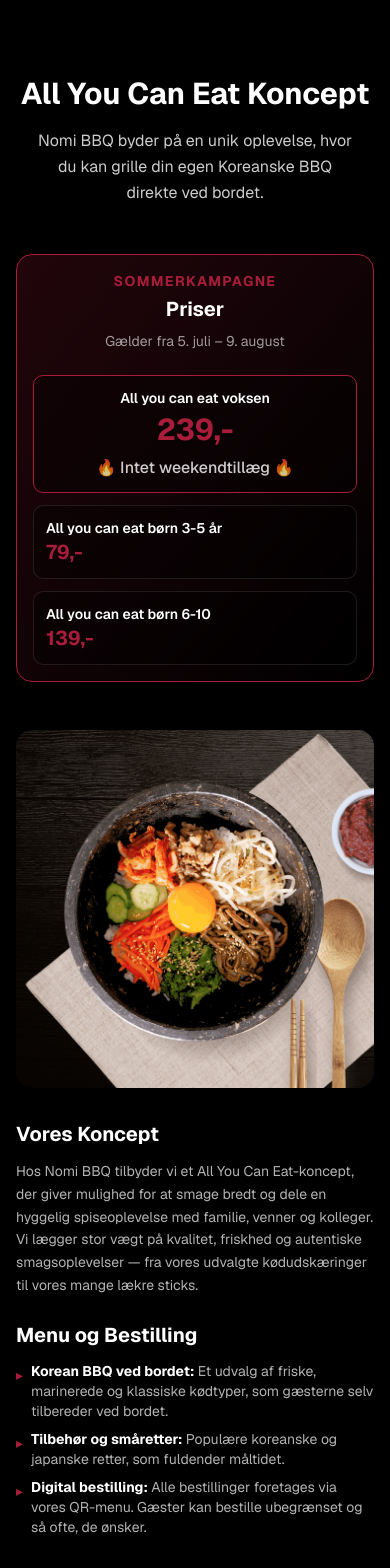
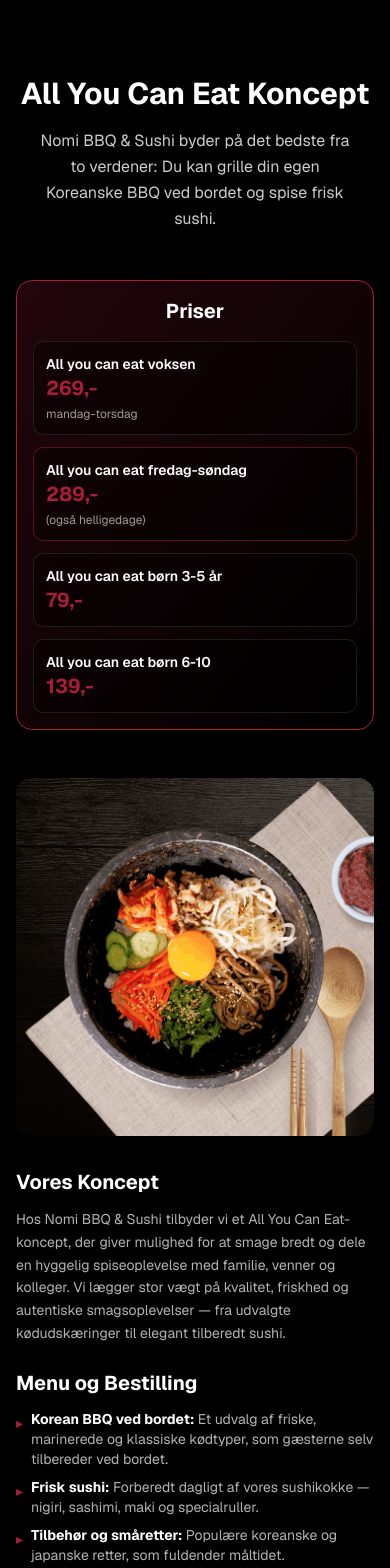
Before and after one commit to 4realplm-design/v0-nomi, a Next.js app: page / in a window 390 px wide. Shown: the part 960-2528 px from the top of the page. Built offline with nearby package versions, Linux system fonts and the light colour scheme; no server answers.

Commit message:
Restored v229: Initialized repository for chat Nomi

```diff
--- a/app/bestil-mad/page.tsx
+++ b/app/bestil-mad/page.tsx
@@ -2,7 +2,7 @@ import type { Metadata } from "next"
 import BestilMadClientPage from "./client"
 
 export const metadata: Metadata = {
-  title: "Bestil Mad | NOMI B.B.Q",
+  title: "Bestil Mad | NOMI B.B.Q & Sushi",
   description: "Bestil takeaway fra NOMI - Kommer snart!",
 }
 
--- a/app/booking/page.tsx
+++ b/app/booking/page.tsx
@@ -2,8 +2,8 @@ import type { Metadata } from "next"
 import BookingClient from "./client"
 
 export const metadata: Metadata = {
-  title: "Book Bord | NOMI Koreansk BBQ",
-  description: "Book dit bord hos Nomi Koreansk BBQ i Brønderslev",
+  title: "Book Bord | NOMI Koreansk BBQ & Sushi",
+  description: "Book dit bord hos Nomi Koreansk BBQ & Sushi i Brønderslev",
 }
 
 export default function BookingPage() {
--- a/app/layout.tsx
+++ b/app/layout.tsx
@@ -12,21 +12,21 @@ const _geist = Geist({ subsets: ["latin"] })
 const _geistMono = Geist_Mono({ subsets: ["latin"] })
 
 export const metadata: Metadata = {
-  title: "Nomi B.B.Q | Autentisk Koreansk BBQ i Brønderslev",
+  title: "Nomi B.B.Q & Sushi | Koreansk BBQ × Japansk Sushi i Brønderslev",
   description:
-    "Oplev autentisk koreansk BBQ på Peder Nielsens Plads 8B i Brønderslev. Sommerkampagne: All You Can Eat BBQ & Sticks for kun 239,-. Book bord nu!",
+    "Oplev hvor koreansk BBQ mødes med japansk sushi på Peder Nielsens Plads 8B i Brønderslev. Autentisk bordgrill-oplevelse med friske råvarer. All You Can Eat fra 279,-. Book bord nu!",
   openGraph: {
-    title: "Nomi B.B.Q | Autentisk Koreansk BBQ i Brønderslev",
+    title: "Nomi B.B.Q & Sushi | Koreansk BBQ × Japansk Sushi i Brønderslev",
     description:
-      "Oplev autentisk koreansk BBQ på Peder Nielsens Plads 8B i Brønderslev. Sommerkampagne: All You Can Eat BBQ & Sticks for kun 239,-. Book bord nu!",
+      "Oplev hvor koreansk BBQ mødes med japansk sushi på Peder Nielsens Plads 8B i Brønderslev. Autentisk bordgrill-oplevelse med friske råvarer. All You Can Eat fra 279,-. Book bord nu!",
     url: "https://www.nomirestaurant.dk",
-    siteName: "Nomi B.B.Q",
+    siteName: "Nomi B.B.Q & Sushi",
     images: [
       {
         url: "/images/nyt-20projekt-20-2816-29.png",
         width: 1200,
         height: 1200,
-        alt: "Nomi B.B.Q - Koreansk Restaurant i Brønderslev",
+        alt: "Nomi B.B.Q & Sushi - Koreansk og Japansk Restaurant i Brønderslev",
       },
     ],
     locale: "da_DK",
@@ -34,19 +34,19 @@ export const metadata: Metadata = {
   },
   twitter: {
     card: "summary_large_image",
-    title: "Nomi B.B.Q | Autentisk Koreansk BBQ i Brønderslev",
+    title: "Nomi B.B.Q & Sushi | Koreansk BBQ × Japansk Sushi i Brønderslev",
     description:
-      "Oplev autentisk koreansk BBQ på Peder Nielsens Plads 8B i Brønderslev. Sommerkampagne: All You Can Eat BBQ & Sticks for kun 239,-.",
+      "Oplev hvor koreansk BBQ mødes med japansk sushi på Peder Nielsens Plads 8B i Brønderslev. Autentisk bordgrill-oplevelse med friske råvarer.",
     images: ["/images/nyt-20projekt-20-2816-29.png"],
   },
   keywords: [
     "koreansk restaurant Brønderslev",
-    "koreansk BBQ Brønderslev",
+    "sushi Brønderslev",
     "BBQ restaurant",
+    "japansk mad",
     "bordgrill",
     "all you can eat",
     "Nomi restaurant",
-    "sommerkampagne",
   ],
   icons: {
     icon: "/images/nomi-logo-circle.png",
--- a/app/menu/page.tsx
+++ b/app/menu/page.tsx
@@ -226,32 +226,27 @@ export default function MenuPage() {
           <p className="text-sm text-white/40">Max 2 timer per reservation</p>
 
           <div className="mt-8 bg-gradient-to-br from-[#A91D3A]/25 via-black to-black border-2 border-[#A91D3A] rounded-2xl p-6 sm:p-8 text-left">
+            <p className="text-[#A91D3A] font-bold text-sm uppercase tracking-widest mb-2">Sommerkampagne</p>
             <h2 className="text-2xl sm:text-3xl font-bold text-white mb-3 text-balance">
-              🔥 SOMMERKAMPAGNE HOS NOMI BBQ 🔥
+              All You Can Eat Koreansk BBQ &amp; Sticks
             </h2>
-            <p className="text-lg text-white/80 mb-4">
-              Fra 5. juli – 9. august kører vi en skøn sommerkampagne!
-            </p>
-            <p className="text-xl font-semibold text-white mb-2">
-              🥩 All You Can Eat Koreansk BBQ & Sticks
-            </p>
             <p className="text-3xl sm:text-4xl font-bold text-[#A91D3A] mb-3">
-              Kun 239 kr. <span className="text-base font-normal text-white/60">pr. person</span>
+              239,- <span className="text-base font-normal text-white/60">pr. person</span>
             </p>
             <ul className="space-y-1.5 text-white/70 text-sm sm:text-base">
               <li className="flex items-start gap-2">
                 <span className="text-[#A91D3A] mt-0.5">▸</span>
+                <span>Gælder fra 5. juli til 9. august</span>
+              </li>
+              <li className="flex items-start gap-2">
+                <span className="text-[#A91D3A] mt-0.5">▸</span>
                 <span>
-                  Samme pris alle ugens dage — <strong className="text-white">nyd maden i weekenden helt uden ekstra gebyr</strong>
+                  Samme pris alle ugens dage — <strong className="text-white">intet weekendtillæg</strong>
                 </span>
               </li>
               <li className="flex items-start gap-2">
-                <span className="text-[#A91D3A] mt-0.5">🍣</span>
+                <span className="text-[#A91D3A] mt-0.5">▸</span>
                 <span>Vi serverer ikke sushi i denne periode</span>
-              </li>
-              <li className="flex items-start gap-2">
-                <span className="text-[#A91D3A] mt-0.5">📅</span>
-                <span>Book dit bord allerede i dag – vi glæder os til at byde jer velkommen!</span>
               </li>
             </ul>
           </div>
--- a/components/menu-preview.tsx
+++ b/components/menu-preview.tsx
@@ -27,8 +27,8 @@ export default function MenuPreview() {
       items: ["Bulgogi Bøf", "Galbi Ribben", "Samgyeopsal Bacon"],
     },
     {
-      category: "Sticks Specialiteter",
-      items: ["Chicken Satay", "Beef Sticks", "Prawn Sticks"],
+      category: "Sushi Specialiteter",
+      items: ["Dragon Roll", "Spicy Tuna Roll", "Premium Nigiri Set"],
     },
     {
       category: "Beilag & Saucer",
--- a/components/soft-opening-banner.tsx
+++ b/components/soft-opening-banner.tsx
@@ -27,28 +27,32 @@ export default function SoftOpeningBanner() {
           <div className="flex-1">
             <div className="flex items-center gap-3 mb-2">
               <span className="text-2xl">🔥</span>
-              <h3 className="text-xl font-bold">SOMMERKAMPAGNE HOS NOMI BBQ</h3>
+              <h3 className="text-xl font-bold">Soft Åbning – Nomi Koreansk BBQ & Sushi</h3>
             </div>
 
             <div className="space-y-3 text-sm md:text-base">
               <p className="font-medium">
-                Fra 5. juli – 9. august kører vi en skøn sommerkampagne!
+                Vi glæder os til at invitere jer til soft åbning hos Nomi Koreansk BBQ & Sushi
               </p>
 
               <div className="bg-white/10 rounded-lg p-3 backdrop-blur-sm">
-                <p className="font-bold text-lg">💰 Kun 239 kr. pr. person</p>
+                <p className="font-bold text-lg">📅 Mandag d. 15/12-2025 kl. 12.00</p>
               </div>
 
               <p className="text-white/90">
-                Nyd All You Can Eat Koreansk BBQ & Sticks til en helt særlig sommerpris.
+                I soft åbningsperioden tester vi vores koncept, køkken og service, så vi kan sikre den bedste oplevelse
+                frem mod den officielle åbning.
               </p>
 
-              <div className="grid md:grid-cols-2 gap-2 my-3">
+              <div className="grid md:grid-cols-3 gap-2 my-3">
                 <div className="bg-white/10 rounded px-3 py-2 backdrop-blur-sm">
-                  <span className="font-semibold">🥩 All You Can Eat BBQ & Sticks</span>
+                  <span className="font-semibold">🍖 Koreansk BBQ ved bordet</span>
                 </div>
                 <div className="bg-white/10 rounded px-3 py-2 backdrop-blur-sm">
-                  <span className="font-semibold">✨ Intet weekendtillæg</span>
+                  <span className="font-semibold">🍣 Sushi & varme retter</span>
+                </div>
+                <div className="bg-white/10 rounded px-3 py-2 backdrop-blur-sm">
+                  <span className="font-semibold">🍽️ All You Can Eat-koncept</span>
                 </div>
               </div>
 
--- a/components/story.tsx
+++ b/components/story.tsx
@@ -50,7 +50,8 @@ export default function Story() {
             All You Can Eat Koncept
           </h2>
           <p className="text-base sm:text-lg md:text-xl text-white/80 max-w-3xl mx-auto leading-relaxed px-4">
-            Nomi BBQ byder på en unik oplevelse, hvor du kan grille din egen Koreanske BBQ direkte ved bordet.
+            Nomi BBQ & Sushi byder på det bedste fra to verdener: Du kan grille din egen Koreanske BBQ ved bordet og
+            spise frisk sushi.
           </p>
         </div>
 
@@ -58,16 +59,17 @@ export default function Story() {
           className={`mb-12 sm:mb-16 max-w-3xl mx-auto transition-all duration-1000 delay-200 ${isVisible ? "opacity-100 scale-100" : "opacity-0 scale-95"}`}
         >
           <div className="bg-gradient-to-br from-[#A91D3A]/20 to-transparent border border-[#A91D3A] rounded-2xl p-4 sm:p-8">
-            <div className="text-center mb-6">
-              <p className="text-[#A91D3A] font-bold text-sm uppercase tracking-widest mb-1">Sommerkampagne</p>
-              <h3 className="text-xl sm:text-2xl md:text-3xl font-bold text-white">Priser</h3>
-              <p className="text-white/60 text-sm mt-2">Gælder fra 5. juli – 9. august</p>
-            </div>
+            <h3 className="text-xl sm:text-2xl md:text-3xl font-bold mb-4 sm:mb-6 text-center text-white">Priser</h3>
             <div className="grid grid-cols-1 sm:grid-cols-2 gap-3 sm:gap-4">
-              <div className="bg-black/40 rounded-lg p-3 sm:p-4 border border-[#A91D3A] col-span-1 sm:col-span-2">
-                <p className="text-white font-semibold text-sm sm:text-base text-center">All you can eat voksen</p>
-                <p className="text-3xl sm:text-4xl text-[#A91D3A] font-bold text-center mt-1">239,-</p>
-                <p className="text-white/80 text-center font-medium mt-2">🔥 Intet weekendtillæg 🔥</p>
+              <div className="bg-black/40 rounded-lg p-3 sm:p-4 border border-white/10">
+                <p className="text-white font-semibold text-sm sm:text-base">All you can eat voksen</p>
+                <p className="text-xl sm:text-2xl text-[#A91D3A] font-bold">269,-</p>
+                <p className="text-white/60 text-xs mt-1">mandag-torsdag</p>
+              </div>
+              <div className="bg-black/40 rounded-lg p-3 sm:p-4 border border-[#A91D3A]/50">
+                <p className="text-white font-semibold text-sm sm:text-base">All you can eat fredag-søndag</p>
+                <p className="text-xl sm:text-2xl text-[#A91D3A] font-bold">289,-</p>
+                <p className="text-white/60 text-xs mt-1">(også helligedage)</p>
               </div>
               <div className="bg-black/40 rounded-lg p-3 sm:p-4 border border-white/10">
                 <p className="text-white font-semibold text-sm sm:text-base">All you can eat børn 3-5 år</p>
@@ -102,9 +104,9 @@ export default function Story() {
             <div>
               <h3 className="text-xl sm:text-2xl md:text-3xl font-bold mb-3 sm:mb-4 text-white">Vores Koncept</h3>
               <p className="text-white/70 leading-relaxed text-sm sm:text-base">
-                Hos Nomi BBQ tilbyder vi et All You Can Eat-koncept, der giver mulighed for at smage bredt og
+                Hos Nomi BBQ & Sushi tilbyder vi et All You Can Eat-koncept, der giver mulighed for at smage bredt og
                 dele en hyggelig spiseoplevelse med familie, venner og kolleger. Vi lægger stor vægt på kvalitet,
-                friskhed og autentiske smagsoplevelser — fra vores udvalgte kødudskæringer til vores mange lækre sticks.
+                friskhed og autentiske smagsoplevelser — fra udvalgte kødudskæringer til elegant tilberedt sushi.
               </p>
             </div>
 
@@ -116,6 +118,13 @@ export default function Story() {
                   <span>
                     <strong className="text-white">Korean BBQ ved bordet:</strong> Et udvalg af friske, marinerede og
                     klassiske kødtyper, som gæsterne selv tilbereder ved bordet.
+                  </span>
+                </li>
+                <li className="flex items-start">
+                  <span className="text-[#A91D3A] mr-2 sm:mr-3 mt-1">▸</span>
+                  <span>
+                    <strong className="text-white">Frisk sushi:</strong> Forberedt dagligt af vores sushikokke — nigiri,
+                    sashimi, maki og specialruller.
                   </span>
                 </li>
                 <li className="flex items-start">
```
Also changed, not shown: app/about/page.tsx (+9 -5 lines), components/footer.tsx (+5 -5 lines), components/policy-modal.tsx (+7 -3 lines), data/sushi-backup.ts (+0 -13 lines).
